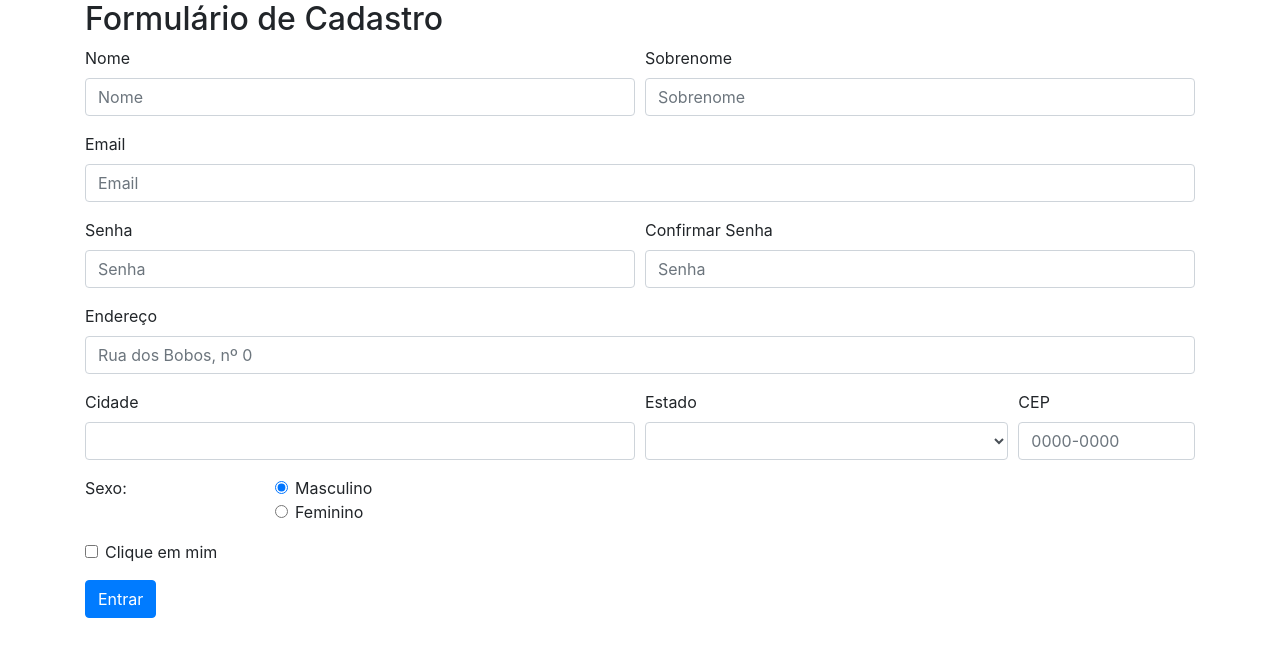
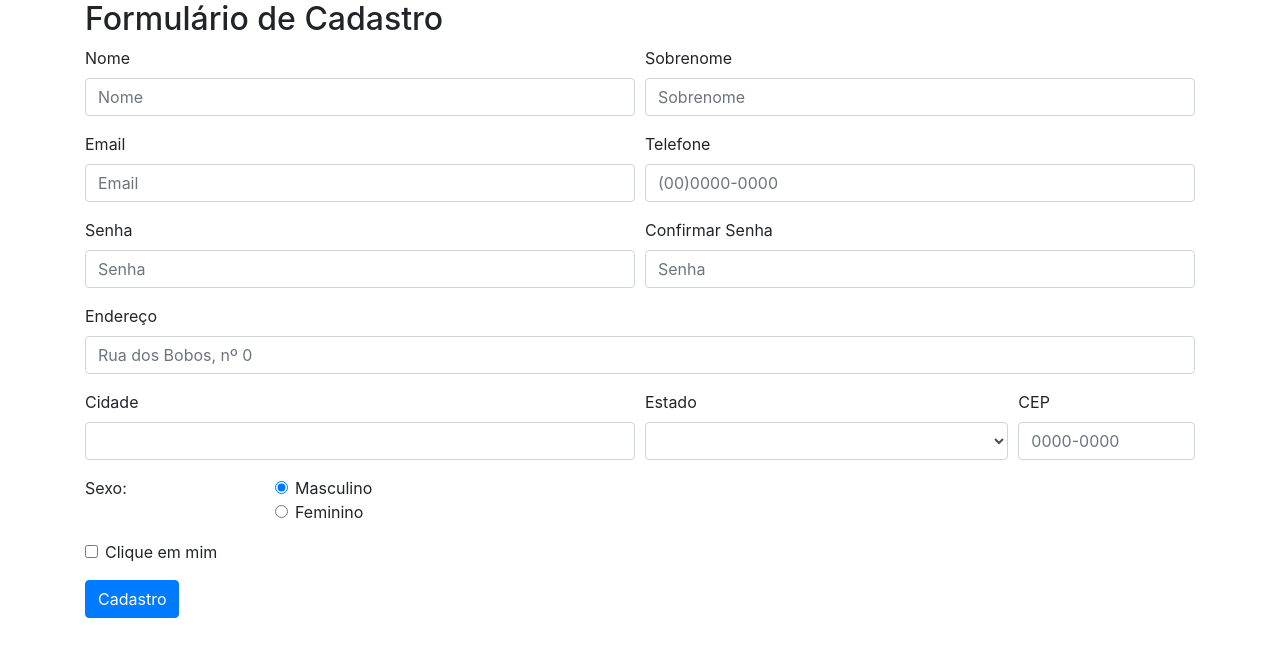
Before and after one commit to RafaelGilzdeSouza/SiteTCC, a PHP site: page /cadastro_usuario.php in a window 1280 px wide. Shown: the top 657 px of the page. Run offline with PHP 8.4, Linux system fonts and the light colour scheme; some libraries are stand-ins or nearby versions.

Commit message:
cadastro de usuarios implementada

```diff
--- a/BD/Database.sql
+++ b/BD/Database.sql
@@ -4,6 +4,7 @@ use webhealth;
 create table usuarios(
 id int(4) auto_increment,
 nome varchar(40) not null,
+sobrenome varchar(40) not null,
 email varchar(50)not null,
 senha varchar (25) not null,
 telefone varchar(12) not null,
@@ -18,5 +19,5 @@ primary key(id)
 SELECT * FROM usuarios;
 
 
-INSERT INTO usuarios (nome, email, senha, telefone, sexo, endereço, cidade, estado,  cep) VALUES
-    ('Rafael', 'rafagilz@gmail.com', 'root','44444444444', 'Masculino', 'rua dos bobos', 'Bom retiro', 'sc', '00000000');
+INSERT INTO usuarios (nome, sobrenome, email, senha, telefone, sexo, endereço, cidade, estado,  cep) VALUES
+    ('Rafael', 'Gilz', 'gilzrafa@gmail.com', 'root','44444444444', 'Masculino', 'rua dos bobos', 'Bom retiro', 'sc', '00000000');
--- a/cadastro_usuario.php
+++ b/cadastro_usuario.php
@@ -11,25 +11,31 @@
 <body>
     <div class="container">
         <h2>Formulário de Cadastro</h2>
-        <form>
+        <form action="validador_de_cadastro.php" method="post">
             <div class="form-row">
                 <div class="form-group col-md-6">
-                <label for="inputname4">Nome</label>
-                    <input type="text" class="form-control" placeholder="Nome">
+                    <label for="inputname4">Nome</label>
+                    <input name="nome" type="text" class="form-control" placeholder="Nome">
                 </div>
                 <div class="form-group col-md-6">
-                <label for="inputlastname4">Sobrenome</label>
-                    <input type="text" class="form-control" placeholder="Sobrenome">
+                    <label for="inputlastname4">Sobrenome</label>
+                    <input name="sobrenome" type="text" class="form-control" placeholder="Sobrenome">
                 </div>
             </div>
-            <div class="form-group">
-                <label for="inputEmail4">Email</label>
-                <input type="email" class="form-control" id="inputEmail4" placeholder="Email">
+            <div class="form-row">
+                <div class="form-group col-md-6">
+                    <label for="inputEmail4">Email</label>
+                    <input name="email" type="email" class="form-control" id="inputEmail4" placeholder="Email">
+                </div>
+                <div class="form-group col-md-6">
+                    <label for="inputTell4">Telefone</label>
+                    <input name="telefone" type="tell" class="form-control" id="inputTell4" placeholder="(00)0000-0000">
+                </div>
             </div>
             <div class="form-row">
                 <div class="form-group col-md-6 ">
                     <label for="inputPassword4">Senha</label>
-                    <input type="password" class="form-control larger-input" id="inputPassword4" placeholder="Senha">
+                    <input name="senha" type="password" class="form-control larger-input" id="inputPassword4" placeholder="Senha">
                 </div>
                 <div class="form-group col-md-6">
                     <label for="inputPassword4">Confirmar Senha</label>
@@ -38,16 +44,16 @@
             </div>
             <div class="form-group">
                 <label for="inputAddress">Endereço</label>
-                <input type="text" class="form-control" id="inputAddress" placeholder="Rua dos Bobos, nº 0">
+                <input name="endereco" type="text" class="form-control" id="inputAddress" placeholder="Rua dos Bobos, nº 0">
             </div>
             <div class="form-row">
                 <div class="form-group col-md-6">
                     <label for="inputCity">Cidade</label>
-                    <input type="text" class="form-control" id="inputCity">
+                    <input name="cidade" type="text" class="form-control" id="Cidade">
                 </div>
                 <div class="form-group col-md-4">
                     <label for="inputEstado">Estado</label>
-                    <select id="inputEstado" class="form-control">
+                    <select name="estado" id="inputEstado" class="form-control">
                         <option selected>
                             <script>
                                 var estados = ["AC", "AL", "AM", "AP", "BA", "CE", "DF", "ES", "GO", "MA", "MG", "MS", "MT", "PA", "PB", "PE", "PI", "PR", "RJ", "RN", "RO", "RR", "RS", "SC", "SE", "SP", "TO"];
@@ -61,7 +67,7 @@
                 </div>
                 <div class="form-group col-md-2">
                     <label for="inputCEP">CEP</label>
-                    <input type="text" class="form-control" id="inputCEP" placeholder="0000-0000">
+                    <input name="cep" type="text" class="form-control" id="inputCEP" placeholder="0000-0000">
                 </div>
             </div>
 
@@ -70,13 +76,13 @@
                     <legend class="col-form-label col-sm-2 pt-0">Sexo:</legend>
                     <div class="col-sm-10">
                         <div class="form-check">
-                            <input class="form-check-input" type="radio" name="gridRadios" id="gridRadios1" value="opcao1" checked>
+                            <input class="form-check-input" type="radio" name="sexo" id="gridRadios1" value="Masculino" checked>
                             <label class="form-check-label" for="gridRadios1">
                                 Masculino
                             </label>
                         </div>
                         <div class="form-check">
-                            <input class="form-check-input" type="radio" name="gridRadios" id="gridRadios2" value="opcao2">
+                            <input class="form-check-input" type="radio" name="sexo" id="gridRadios2" value="Feminino">
                             <label class="form-check-label" for="gridRadios2">
                                 Feminino
                             </label>
@@ -94,7 +100,7 @@
                     </label>
                 </div>
             </div>
-            <button type="submit" class="btn btn-primary">Entrar</button>
+            <button type="submit" class="btn btn-primary">Cadastro</button>
         </form>
     </div>
 
```
Also changed, not shown: validador_de_cadastro.php (added, +29 -0 lines).
